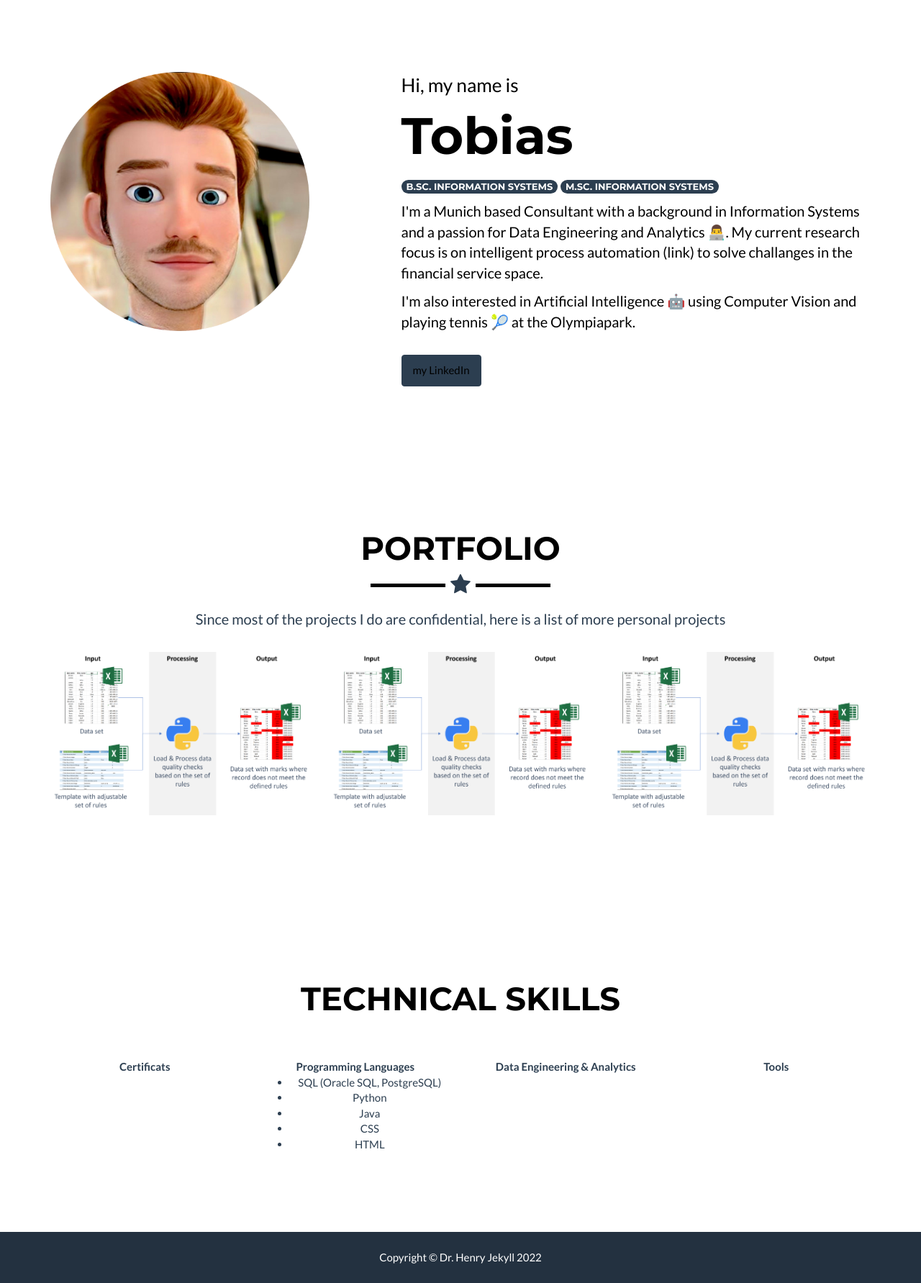
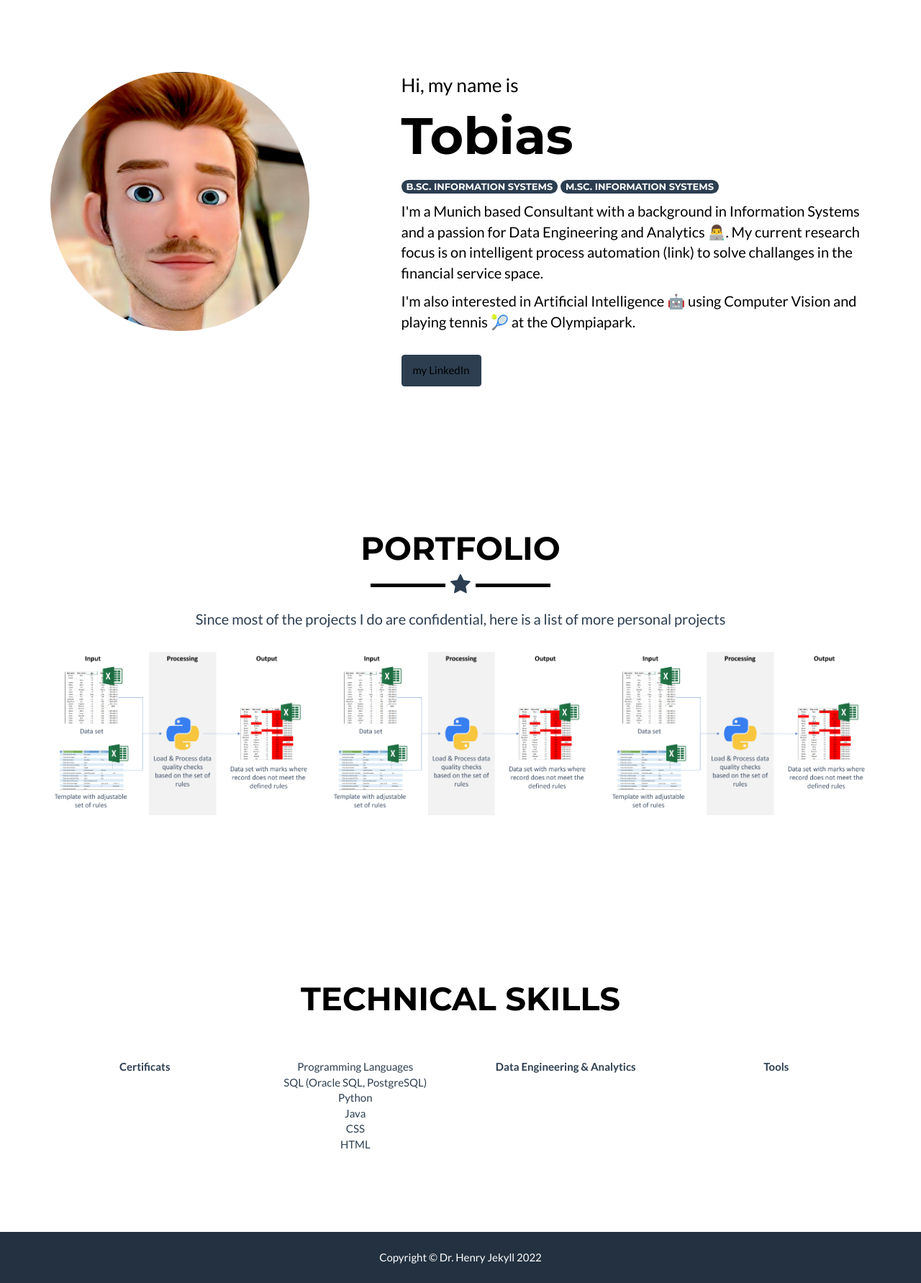
Before and after one commit to tolan005/tolan005.github.io, a Jekyll site: the page built from _posts/2014-07-18-project-1.markdown, in a window 1280 px wide. Shown: the whole page at 72% size. Built offline with Jekyll 4.4.1, drawn with Linux system fonts in a browser that asks for light colours.

Commit message:
Update about.html
changes

```diff
--- a/_includes/about.html
+++ b/_includes/about.html
@@ -12,8 +12,8 @@
                     <b>Certificats</b>
                 </div>
                 <div class="col-lg-3 text-center">
-                    <b>Programming Languages</b>
-                    <ul>
+                    <span>Programming Languages</span>
+                    <ul class="list-unstyled">
                      <li>SQL (Oracle SQL, PostgreSQL)</li>
                      <li>Python</li>
                      <li>Java</li>
```
